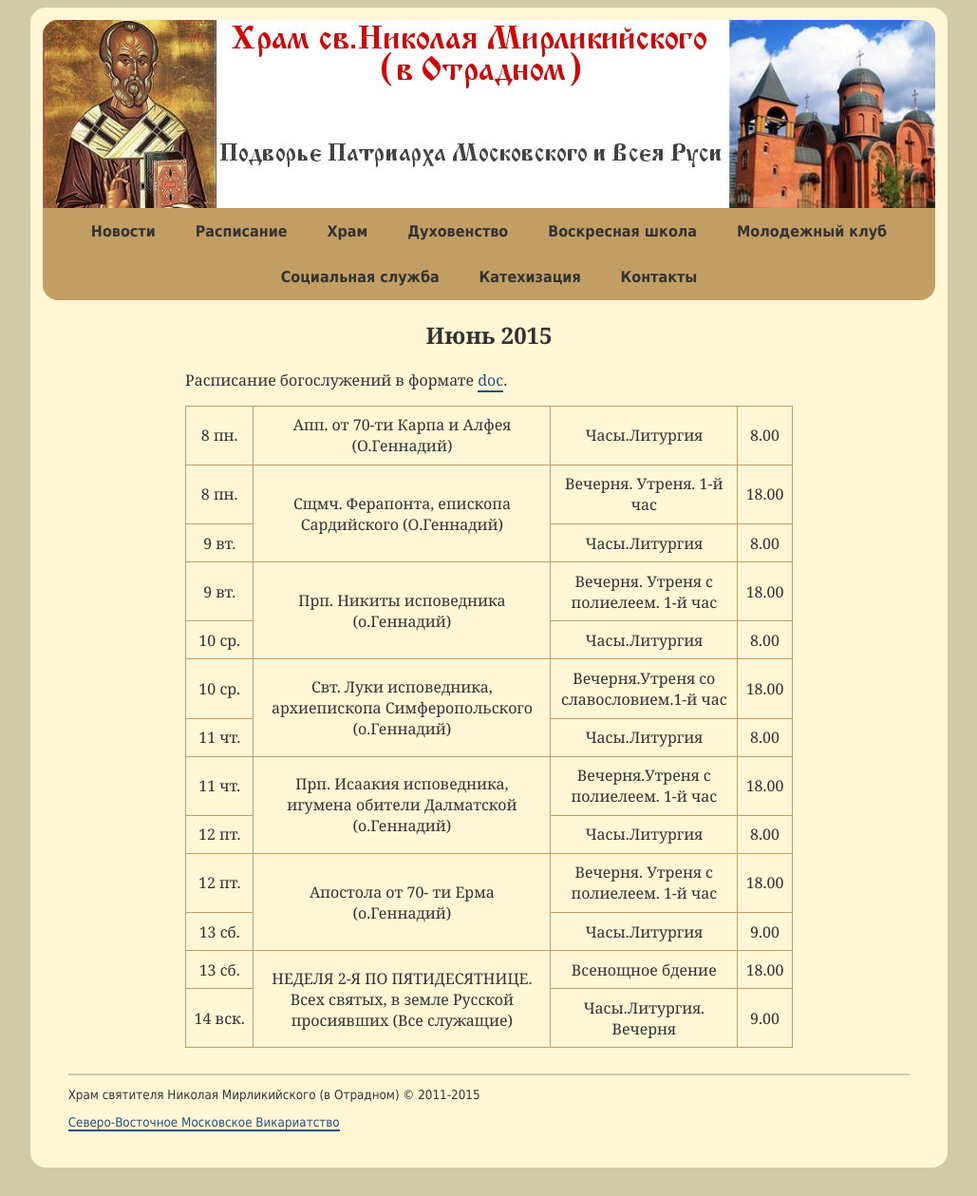
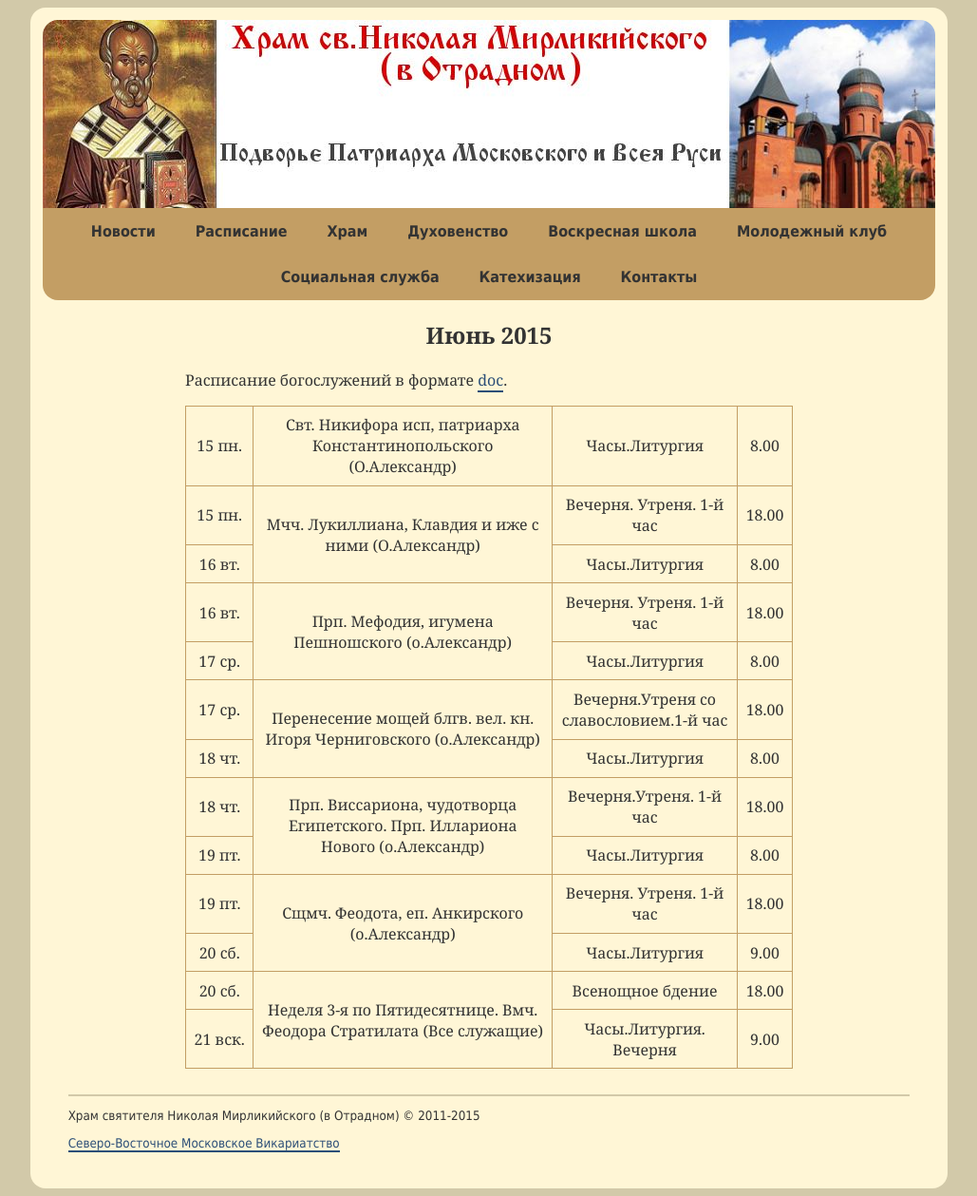
Before and after one commit to hramotradnoe/hramotradnoe.github.io, a Jekyll site: the page built from schedule/index.html, in a window 1280 px wide. Shown: the whole page at 95% size, without its empty margins (125-1154 px from the left). Built offline with Jekyll 4.4.1, drawn with Linux system fonts in a browser that asks for light colours; Markdown is read by kramdown in place of the engine named in the settings; before the commit the page ends 1237 px from its top, so only the background shows below that.

Commit message:
обновлено расписание на июнь

```diff
--- a/_data/schedule.yml
+++ b/_data/schedule.yml
@@ -1,56 +1,56 @@
 period: Июнь 2015
 link: https://docs.google.com/document/d/1mkG4r-YrcDYDWZSIEG9O7rOB-xJhlT1tANaqyMLz204/edit?pli=1
 timetable:
- - description : "Апп. от 70-ти Карпа и Алфея (О.Геннадий)"
+ - description : "Свт. Никифора исп, патриарха Константинопольского (О.Александр)"
    services    :
-      - day   : 8&nbsp;пн.
+      - day   : 15&nbsp;пн.
         time  : '8.00'
         title : "Часы.Литургия"
- - description : "Сщмч. Ферапонта, епископа Сардийского (О.Геннадий)"
+ - description : "Мчч. Лукиллиана, Клавдия и иже с ними (О.Александр)"
    services    :
-      - day   : 8&nbsp;пн.
+      - day   : 15&nbsp;пн.
         time  : '18.00'
         title : "Вечерня. Утреня. 1-й час"
-      - day   : 9&nbsp;вт.
+      - day   : 16&nbsp;вт.
         time  : '8.00'
         title : "Часы.Литургия"
- - description : "Прп. Никиты исповедника (о.Геннадий)"
+ - description : "Прп. Мефодия, игумена Пешношского (о.Александр)"
    services    :
-      - day   : 9&nbsp;вт.
+      - day   : 16&nbsp;вт.
         time  : '18.00'
-        title : "Вечерня. Утреня с полиелеем. 1-й час"
-      - day   : 10&nbsp;ср.
+        title : "Вечерня. Утреня. 1-й час"
+      - day   : 17&nbsp;ср.
         time  : '8.00'
         title : "Часы.Литургия"
- - description : "Свт. Луки исповедника, архиепископа Симферопольского (о.Геннадий)"
+ - description : "Перенесение мощей блгв. вел. кн. Игоря Черниговского (о.Александр)"
    services    :
-      - day   : 10&nbsp;ср.
+      - day   : 17&nbsp;ср.
         time  : '18.00'
         title : "Вечерня.Утреня со славословием.1-й час"
-      - day   : 11&nbsp;чт.
+      - day   : 18&nbsp;чт.
         time  : '8.00'
         title : "Часы.Литургия"
- - description : "Прп. Исаакия исповедника, игумена обители Далматской (о.Геннадий)"
+ - description : "Прп. Виссариона, чудотворца Египетского. Прп. Иллариона Нового (о.Александр)"
    services    :
-      - day   : 11&nbsp;чт.
+      - day   : 18&nbsp;чт.
         time  : '18.00'
-        title : "Вечерня.Утреня с полиелеем. 1-й час"
-      - day   : 12&nbsp;пт.
+        title : "Вечерня.Утреня. 1-й час"
+      - day   : 19&nbsp;пт.
         time  : '8.00'
         title : "Часы.Литургия"
- - description : "Апостола от 70- ти Ерма (о.Геннадий)"
+ - description : "Сщмч. Феодота, еп. Анкирского (о.Александр)"
    services    :
-      - day   : 12&nbsp;пт.
+      - day   : 19&nbsp;пт.
         time  : '18.00'
-        title : "Вечерня. Утреня с полиелеем. 1-й час"
-      - day   : 13&nbsp;сб.
+        title : "Вечерня. Утреня. 1-й час"
+      - day   : 20&nbsp;сб.
         time  : '9.00'
         title : "Часы.Литургия"
- - description : "НЕДЕЛЯ 2-Я ПО ПЯТИДЕСЯТНИЦЕ. Всех святых, в земле Русской  просиявших (Все служащие)"
+ - description : "Неделя 3-я по Пятидесятнице. Вмч. Феодора Стратилата (Все служащие)"
    services    :
-      - day   : 13&nbsp;сб.
+      - day   : 20&nbsp;сб.
         time  : '18.00'
         title : "Всенощное бдение"
-      - day   : 14&nbsp;вск.
+      - day   : 21&nbsp;вск.
         time  : '9.00'
         title : "Часы.Литургия. Вечерня"
```
